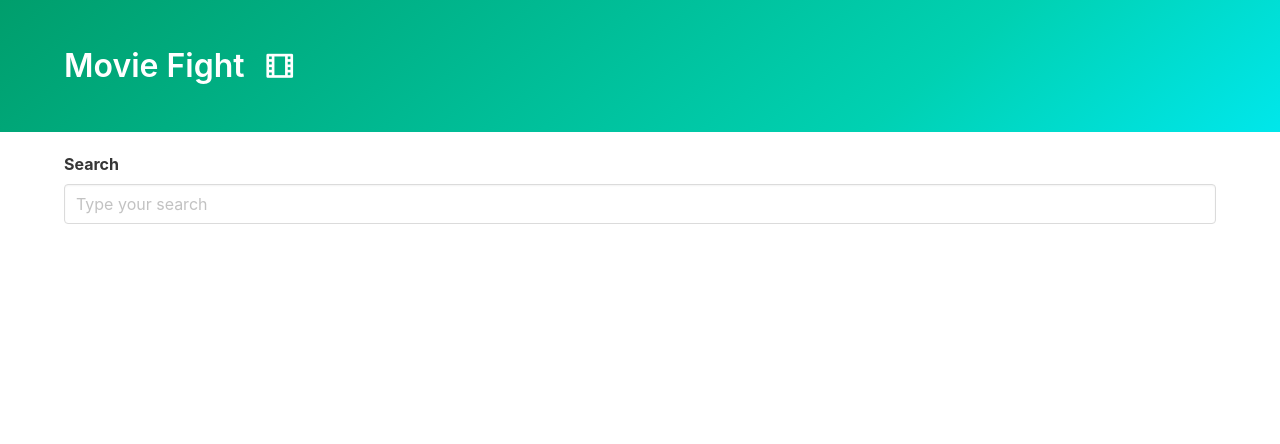
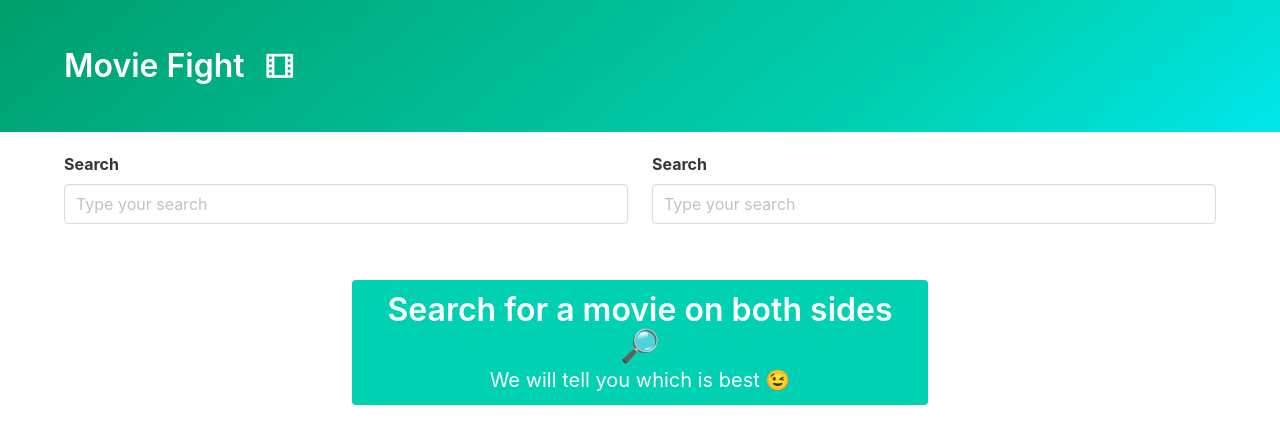
Before and after one commit to cmtayl0r/movie-fight, a website built with Parcel: page index.html in a window 1280 px wide. Built offline with nearby package versions, Linux system fonts and the light colour scheme.

Commit message:
add two summaries and multiple autocompletes

```diff
--- a/index.html
+++ b/index.html
@@ -20,8 +20,20 @@
             </div>
         </section>
         <div class="container">
-            <div class="autocomplete"></div>
-            <div id="summary"></div>
+            <div class="columns">
+                <div class="column">
+                    <div id="left-autocomplete"></div>
+                    <div id="left-summary"></div>
+                </div>
+                <div class="column">
+                    <div id="right-autocomplete"></div>
+                    <div id="right-summary"></div>
+                </div>
+            </div>
+            <div class="column is-half notification is-primary tutorial">
+                <h2 class="title">Search for a movie on both sides 🔎</h2>
+                <p class="subtitle">We will tell you which is best 😉</p>
+            </div>
         </div>
         <script type="module" src="src/scripts/index.js"></script>
     </body>
--- a/src/scripts/index.js
+++ b/src/scripts/index.js
@@ -15,6 +15,7 @@ import axios from 'axios';
 
 import { API_KEY, API_URL } from './config';
 import { createAutocomplete } from './modules/autocomplete';
+import { placeholder } from './config';
 
 // Parcel
 if (module.hot) {
@@ -22,18 +23,11 @@ if (module.hot) {
 }
 
 // -----------------------------------------------------------------------------
-// AXIOS FETCH API
-// -----------------------------------------------------------------------------
-
-// Async function to fetch data from the API
-// export const fetchData = async
-
-// -----------------------------------------------------------------------------
 // MOVIE DETAILS
 // -----------------------------------------------------------------------------
 
 // Helper function to fetch the selected movie details
-export const onMovieSelect = async movie => {
+export const onMovieSelect = async (movie, summaryEl) => {
     const response = await axios.get(API_URL, {
         params: {
             apikey: API_KEY,
@@ -41,7 +35,7 @@ export const onMovieSelect = async movie => {
         },
     });
 
-    document.querySelector('#summary').innerHTML = movieTemplate(response.data);
+    summaryEl.innerHTML = movieTemplate(response.data);
 };
 
 // Helper function to create the movie details template
@@ -85,14 +79,12 @@ const movieTemplate = movieDetail => {
 };
 
 // -----------------------------------------------------------------------------
-// INITIALIZATION
+// AUTOCOMPLETE INITIALIZATION
 // -----------------------------------------------------------------------------
 
-const init = function () {
-    createAutocomplete({
-        // configuration object
+const autocompleteConfig = {
     // Unique config to send to the createAutocomplete function
-        root: document.querySelector('.autocomplete'),
+    // Can be used for multiple autocomplete components
     renderOption(movie) {
         const imgSRC = movie.Poster === 'N/A' ? placeholder : movie.Poster;
         return `
@@ -100,18 +92,15 @@ const init = function () {
             ${movie.Title} (${movie.Year})
         `;
     },
-        onOptionSelect(movie) {
-            // Call the `onMovieSelect` function with the selected movie
-            onMovieSelect(movie);
-        },
     inputValue(movie) {
         // Set the input value to the selected movie title
         return movie.Title;
     },
     async fetchData(searchTerm) {
-            // Fetch data from the API based on the search term
+        // Fetch data from the API based on the search term with async/await
         try {
             const response = await axios.get(API_URL, {
+                // params send a query string to the API with specific parameters
                 params: {
                     apikey: API_KEY,
                     s: searchTerm,
@@ -131,6 +120,34 @@ const init = function () {
             throw error; // Rethrow the error to be handled by the caller
         }
     },
+};
+
+const init = function () {
+    createAutocomplete({
+        // make a copy of the `autocompleteConfig` object and add a new property
+        ...autocompleteConfig, // Spread the `autocompleteConfig` object
+        // Add a unique root property to the object
+        root: document.querySelector('#left-autocomplete'),
+        onOptionSelect(movie) {
+            // Hide the tutorial when a movie is selected
+            document.querySelector('.tutorial').classList.add('is-hidden');
+            // Call the `onMovieSelect` function with the selected movie
+            // Send the selected movie and the left summary element
+            onMovieSelect(movie, document.querySelector('#left-summary'));
+        },
+    });
+    createAutocomplete({
+        // make a copy of the `autocompleteConfig` object and add a new property
+        ...autocompleteConfig, // Spread the `autocompleteConfig` object
+        // Add a unique root property to the object
+        root: document.querySelector('#right-autocomplete'),
+        onOptionSelect(movie) {
+            // Hide the tutorial when a movie is selected
+            document.querySelector('.tutorial').classList.add('is-hidden');
+            // Call the `onMovieSelect` function with the selected movie
+            // Send the selected movie and the right summary element
+            onMovieSelect(movie, document.querySelector('#right-summary'));
+        },
     });
 };
 document.addEventListener('DOMContentLoaded', init);
```
Lines whose indentation alone changed are shown as unchanged.
